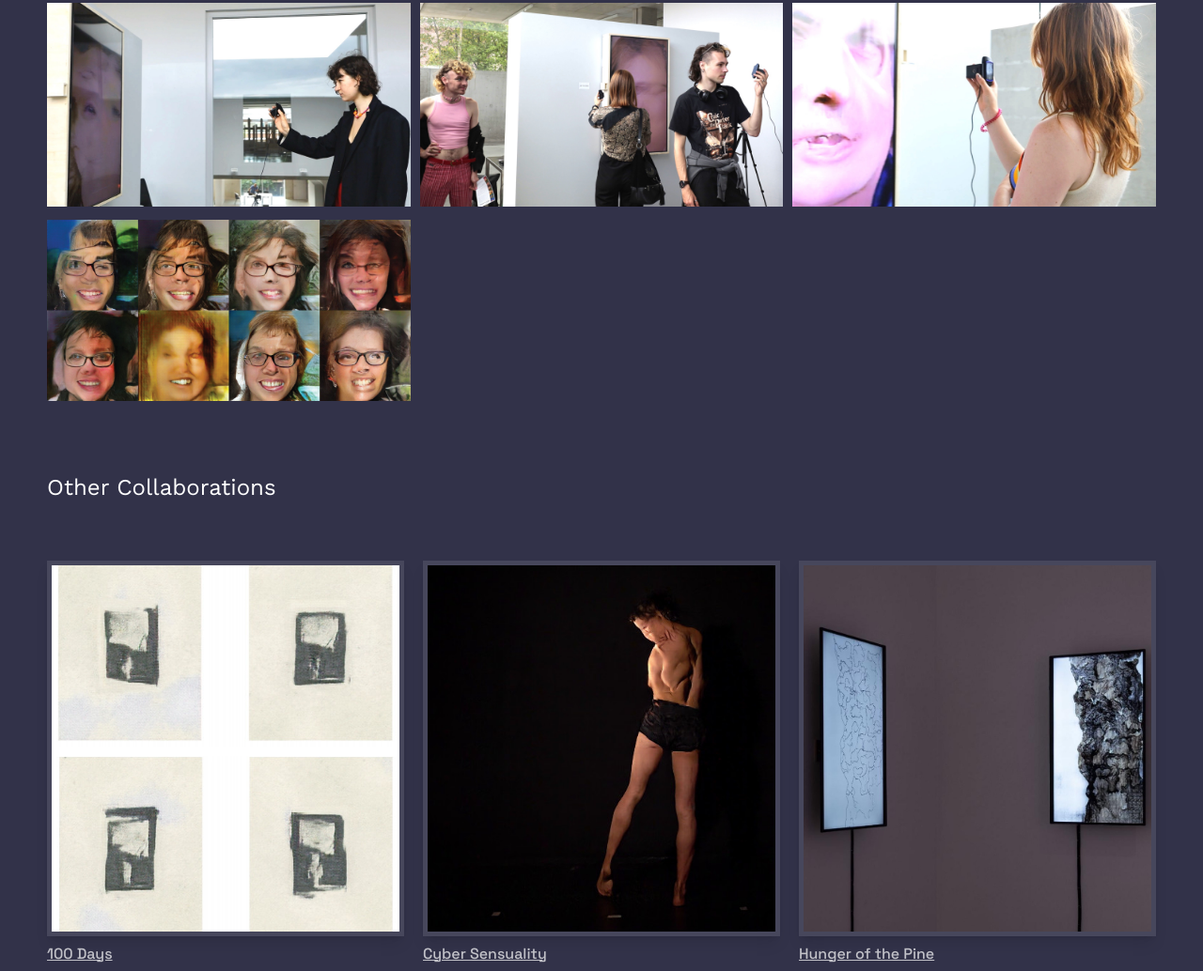
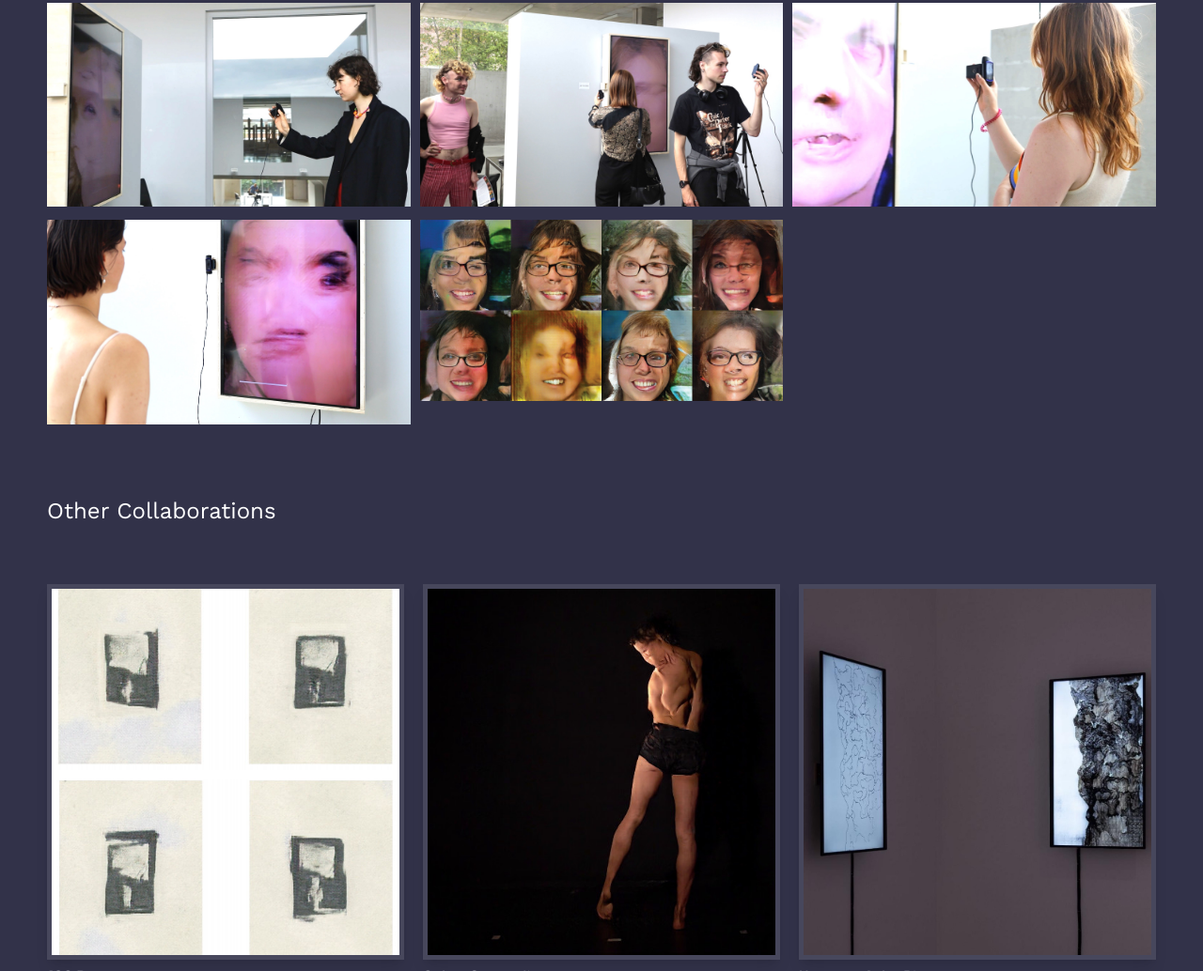
Before and after one commit to fdb/tag-site, an Eleventy site: page collaborations/does-ai-dream-of-gender.md in a window 1280 px wide. Shown: the part 2169-3203 px from the top of the page at 94% size. Built offline with nearby package versions, Linux system fonts and the light colour scheme; Eleventy itself is replaced by a stand-in of ours; files that its build step writes are made by us from their sources.

Commit message:
Add another image from the exhibition.

```diff
--- a/collaborations/does-ai-dream-of-gender.md
+++ b/collaborations/does-ai-dream-of-gender.md
@@ -10,6 +10,7 @@ images:
   - /static/media/does-ai-dream-of-gender/exhibition-2.jpg
   - /static/media/does-ai-dream-of-gender/exhibition-1.jpg
   - /static/media/does-ai-dream-of-gender/exhibition-3.jpg
+  - /static/media/does-ai-dream-of-gender/exhibition-4.jpg
   - /static/media/does-ai-dream-of-gender/grid.jpg
 ---
 ‘Does AI Dream of Gender?’ is an interactive audio-visual installation that explores the topic of gender performativity in digital space. Created using image-to-image translation AI algorithms, this project is a visual research and study of how AI understands the idea of gender, based simply on open-source photo databases taken from the internet.
```
Also changed, not shown: static/media/does-ai-dream-of-gender/exhibition-4.jpg (added).
